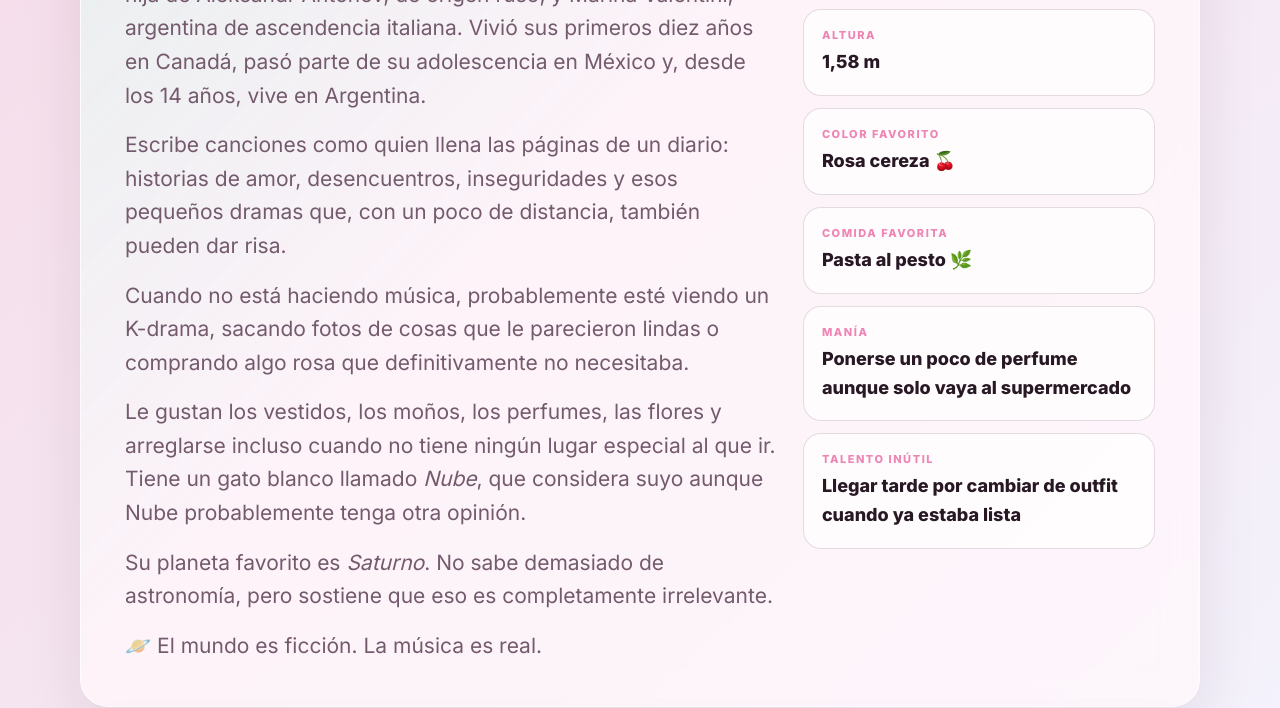
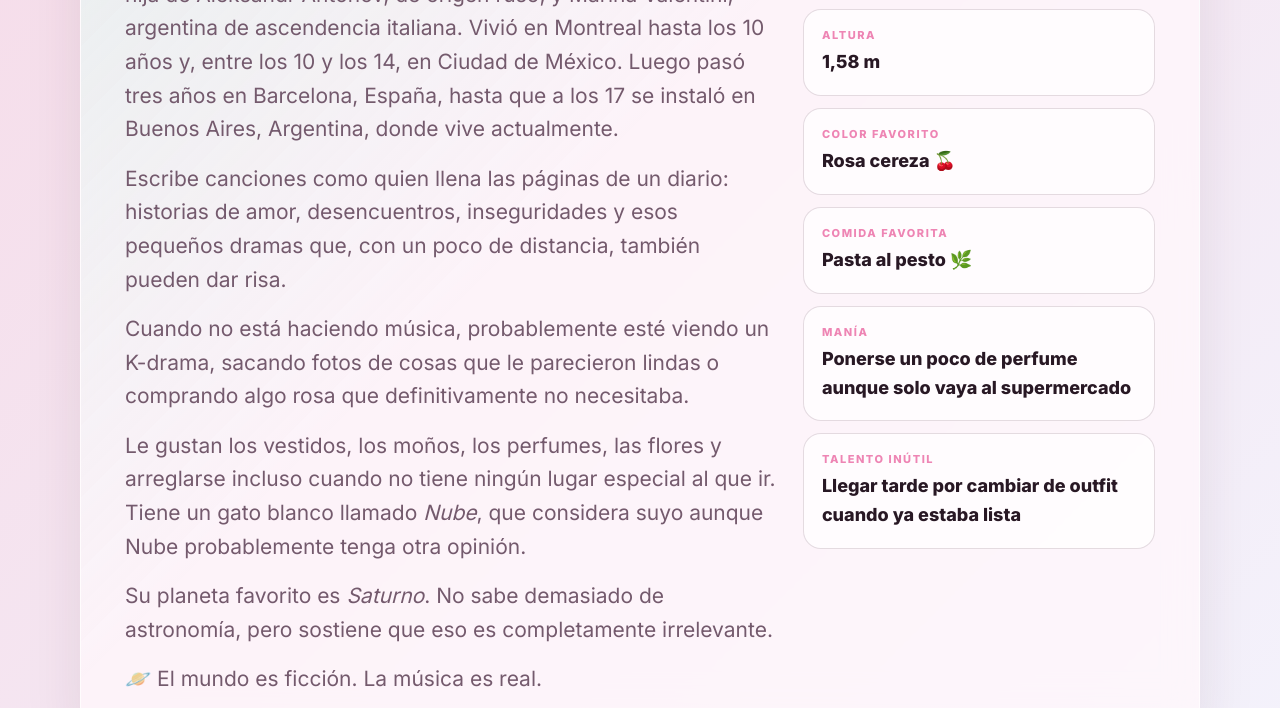
Before and after one commit to robertods/ludmi-nova-web, a plain HTML site: page index.html in a window 1280 px wide. Shown: the part 2692-3400 px from the top of the page. Drawn offline with nearby package versions, Linux system fonts and the light colour scheme.

Commit message:
bio update

```diff
--- a/index.html
+++ b/index.html
@@ -219,7 +219,7 @@
 
       <div class="bio-content">
         <div class="bio-copy">
-          <p><strong>Ludmi Nova</strong> es el nombre artístico de Ludmila Antonova, cantautora pop nacida un 5 de octubre en Montreal, Canadá. Es hija de Aleksandr Antonov, de origen ruso, y Marina Valentini, argentina de ascendencia italiana. Vivió sus primeros diez años en Canadá, pasó parte de su adolescencia en México y, desde los 14 años, vive en Argentina.</p>
+          <p><strong>Ludmi Nova</strong> es el nombre artístico de Ludmila Antonova, cantautora pop nacida un 5 de octubre en Montreal, Canadá. Es hija de Aleksandr Antonov, de origen ruso, y Marina Valentini, argentina de ascendencia italiana. Vivió en Montreal hasta los 10 años y, entre los 10 y los 14, en Ciudad de México. Luego pasó tres años en Barcelona, España, hasta que a los 17 se instaló en Buenos Aires, Argentina, donde vive actualmente.</p>
           <p>Escribe canciones como quien llena las páginas de un diario: historias de amor, desencuentros, inseguridades y esos pequeños dramas que, con un poco de distancia, también pueden dar risa.</p>
           <p>Cuando no está haciendo música, probablemente esté viendo un K-drama, sacando fotos de cosas que le parecieron lindas o comprando algo rosa que definitivamente no necesitaba.</p>
           <p>Le gustan los vestidos, los moños, los perfumes, las flores y arreglarse incluso cuando no tiene ningún lugar especial al que ir. Tiene un gato blanco llamado <em>Nube</em>, que considera suyo aunque Nube probablemente tenga otra opinión.</p>
```
